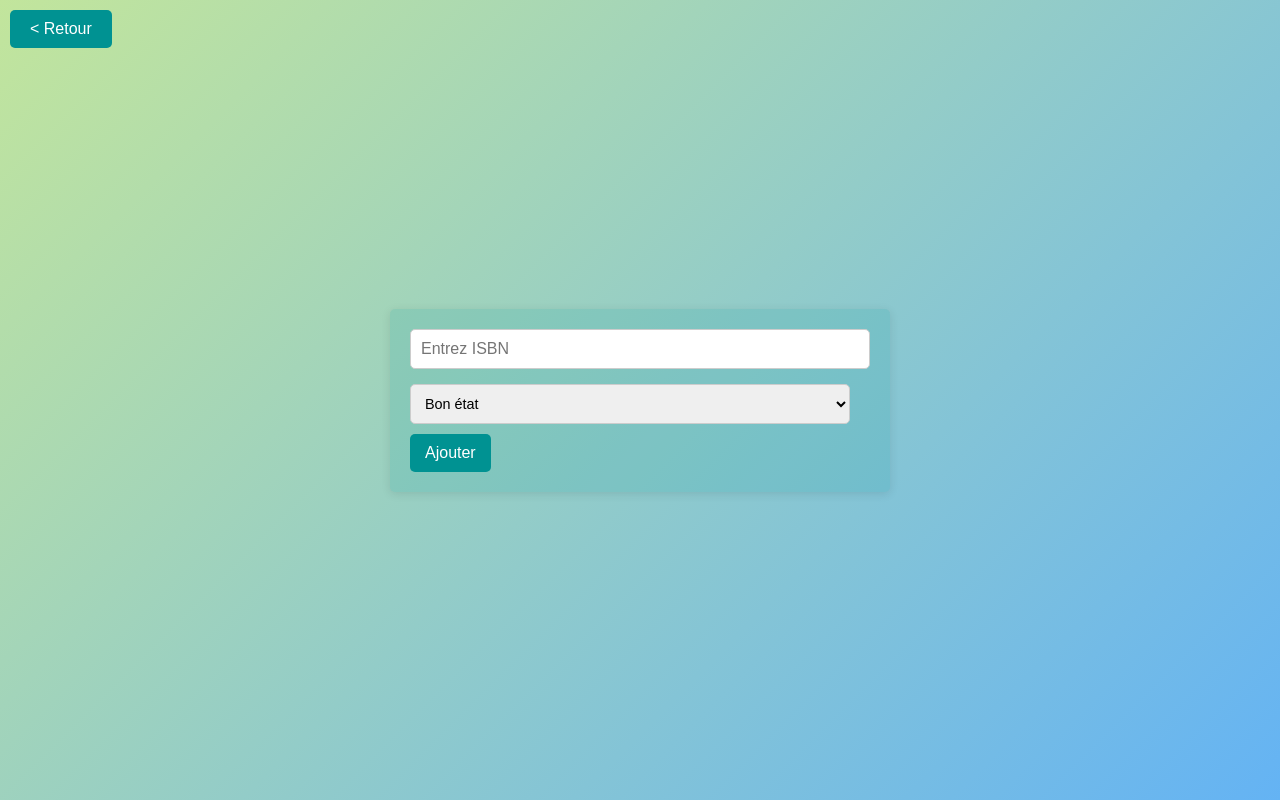
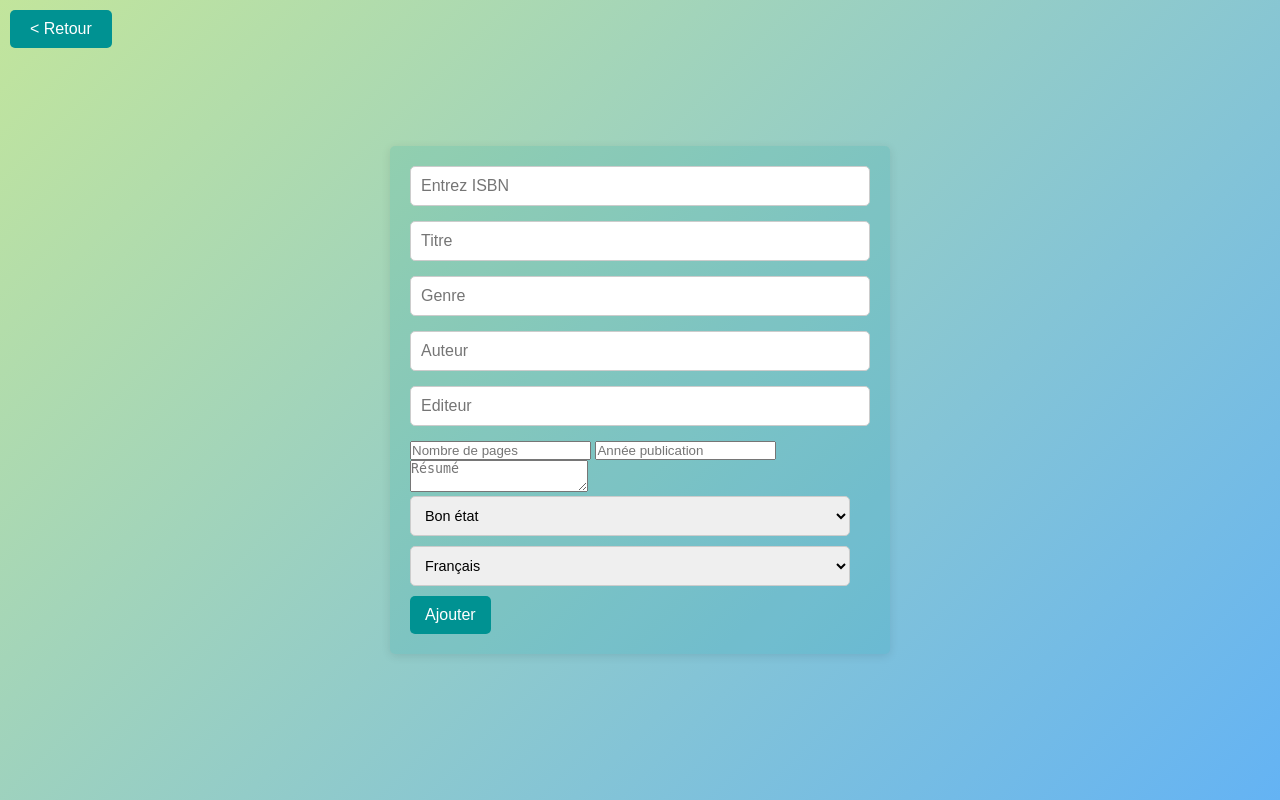
Before and after one commit to Mel-Beth/bibliotheque_baillac, a PHP site: page /scanner/ajout_exemplaire in a window 1280 px wide. Run offline with PHP 8.4, Linux system fonts and the light colour scheme; the visitor is signed in with stand-in values (Sample User, id 1); data that the repository does not hold is empty; some libraries are stand-ins or nearby versions.

Commit message:
on peut ajoute le livre avec son detail dans bdd

```diff
--- a/app/controllers/ScannerController.php
+++ b/app/controllers/ScannerController.php
@@ -54,13 +54,18 @@ class ScannerController {
             return "Une erreur est survenue lors du renouvellement de l'emprunt.";
         }
     }
-    public function ajoutExemplaire($qrCode, $etat, $isbn) {
+    public function ajoutExemplaire($qrCode, $etat, $isbn, $titre, $genre, $auteur, $editeur, $nombre_de_pages, $annee_publication, $resume, $langue, $chemin_img) {
+        // Appel à la méthode du modèle pour ajouter le livre et l'exemplaire avec tous les détails
+        try {
+            $result = $this->scannerModel->ajouterLivreEtExemplaire($isbn, $annee_publication, $resume, $nombre_de_pages, $langue, $chemin_img, $qrCode, $etat, $titre, $genre, $auteur, $editeur);
 
-        $result = $this->scannerModel->ajoutExemplaire($qrCode, $etat, $isbn);
-        if ($result) {
-            return "L'exemplaire a été ajouté avec succès.";
-        } else {
-            return "Une erreur est survenue.";
+            if ($result) {
+                return "L'exemplaire a été ajouté avec succès.";
+            } else {
+                return "Une erreur est survenue.";
+            }
+        } catch (Exception $e) {
+            return "Une erreur est survenue : " . $e->getMessage();
         }
     }
 
--- a/app/models/Scanner.php
+++ b/app/models/Scanner.php
@@ -101,13 +101,44 @@ class Scanner {
 
         return $stmt->rowCount();
     }
-    public function ajoutExemplaire($qrCode, $etat, $isbn) {
-        $query = "INSERT INTO exemplaires (id_exemplaire, etat, isbn) VALUES (:qr_code, :etat, :isbn)";
-        $stmt = $this->db->prepare($query);
-        $stmt->bindParam(':qr_code', $qrCode, PDO::PARAM_STR);
-        $stmt->bindParam(':etat', $etat, PDO::PARAM_STR);
-        $stmt->bindParam(':isbn', $isbn, PDO::PARAM_STR);
-        $stmt->execute();
-        return $stmt->rowCount();
+    public function ajouterLivreEtExemplaire($isbn, $annee_publication, $resume, $nombre_de_pages, $langue, $chemin_img, $qrCode, $etat, $titre, $genre, $auteur, $editeur) {
+        try {
+            // Démarre une transaction
+            $this->db->beginTransaction();
+
+            // Ajout du livre dans la table livres
+            $queryLivre = "INSERT INTO livres (isbn, annee_publication, resume, nombre_de_pages, langue, chemin_img, titre, genre, auteur, editeur)
+                           VALUES (:isbn, :annee_publication, :resume, :nombre_de_pages, :langue, :chemin_img, :titre, :genre, :auteur, :editeur)";
+            $stmtLivre = $this->db->prepare($queryLivre);
+            $stmtLivre->bindParam(':isbn', $isbn, PDO::PARAM_STR);
+            $stmtLivre->bindParam(':annee_publication', $annee_publication, PDO::PARAM_INT);
+            $stmtLivre->bindParam(':resume', $resume, PDO::PARAM_STR);
+            $stmtLivre->bindParam(':nombre_de_pages', $nombre_de_pages, PDO::PARAM_INT);
+            $stmtLivre->bindParam(':langue', $langue, PDO::PARAM_STR);
+            $stmtLivre->bindParam(':chemin_img', $chemin_img, PDO::PARAM_STR);
+            $stmtLivre->bindParam(':titre', $titre, PDO::PARAM_STR);
+            $stmtLivre->bindParam(':genre', $genre, PDO::PARAM_STR);
+            $stmtLivre->bindParam(':auteur', $auteur, PDO::PARAM_STR);
+            $stmtLivre->bindParam(':editeur', $editeur, PDO::PARAM_STR);
+            $stmtLivre->execute();
+
+            // Ajout de l'exemplaire dans la table exemplaires
+            $queryExemplaire = "INSERT INTO exemplaires (id_exemplaire, etat, isbn) VALUES (:qr_code, :etat, :isbn)";
+            $stmtExemplaire = $this->db->prepare($queryExemplaire);
+            $stmtExemplaire->bindParam(':qr_code', $qrCode, PDO::PARAM_STR);
+            $stmtExemplaire->bindParam(':etat', $etat, PDO::PARAM_STR);
+            $stmtExemplaire->bindParam(':isbn', $isbn, PDO::PARAM_STR);
+
+            $stmtExemplaire->execute();
+
+            // Valide la transaction
+            $this->db->commit();
+            return true;
+        } catch (Exception $e) {
+            // En cas d'erreur, annule la transaction
+            $this->db->rollBack();
+            throw $e;
+        }
     }
+
 }
--- a/app/views/scanner/ajout_exemplaire.php
+++ b/app/views/scanner/ajout_exemplaire.php
@@ -7,7 +7,7 @@
 
 <body class="emprunter-page">
 <div class="fixed-button">
-    <button ><a href="scanner">< Retour</a></button>
+    <button><a href="scanner">< Retour</a></button>
 </div>
 <?php
 $scannerModel = new Scanner($pdo);
@@ -18,20 +18,43 @@ if ($_SERVER['REQUEST_METHOD'] === 'POST') {
     if (isset($_POST['qrCode']) && !empty($_POST['qrCode'])) {
         $qrCode = $_POST['qrCode'];
 
-        if (isset($_POST['etat']) && isset($_POST['isbn'])) {
-            $etat = $_POST['etat'];
-            $isbn = $_POST['isbn'];
-            $message = $scannerController->ajoutExemplaire($qrCode, $etat, $isbn);
-            echo "<p>" . $message . "</p>";
+        // Récupération de toutes les variables du formulaire
+        $etat = $_POST['etat'] ?? null;
+        $isbn = $_POST['isbn'] ?? null;
+        $titre = $_POST['titre'] ?? null;
+        $genre = $_POST['genre'] ?? null;
+        $auteur = $_POST['auteur'] ?? null;
+        $editeur = $_POST['editeur'] ?? null;
+        $nombre_de_pages = $_POST['nombre_de_pages'] ?? null;
+        $annee_publication = $_POST['annee_publication'] ?? null;
+        $resume = $_POST['resume'] ?? null;
+        $langue = $_POST['langue'] ?? null;
+        $chemin_img = '';
+
+        // Appel de la méthode ajoutExemplaire avec toutes les variables
+        if (isset($etat) && isset($isbn) && isset($qrCode) && isset($titre) && isset($genre) && isset($auteur) && isset($editeur) && isset($nombre_de_pages) && isset($annee_publication) && isset($resume) && isset($langue)) {
+            // Appel de la méthode ajoutExemplaire avec tous les paramètres requis
+            $message = $scannerController->ajoutExemplaire($qrCode, $etat, $isbn, $titre, $genre, $auteur, $editeur, $nombre_de_pages, $annee_publication, $resume, $langue, $chemin_img);
+            echo "<p>" . htmlspecialchars($message) . "</p>"; // Sécurisation de l'affichage
+        } else {
+            echo "<p>Veuillez remplir tous les champs requis.</p>"; // Message d'erreur si des champs sont manquants
         }
     }
 }
 ?>
 
 <form method='post' action=''>
+    <input type='hidden' name='qrCode' value="<?= htmlspecialchars($qrCode ?? '') ?>">
+    <input type='text' name='isbn' placeholder="Entrez ISBN" required>
+    <input type='text' name='titre' placeholder="Titre" required>
+    <input type='text' name='genre' placeholder="Genre">
+    <input type='text' name='auteur' placeholder="Auteur">
+    <input type='text' name='editeur' placeholder="Editeur">
 
-    <input type='hidden' name='qrCode' value="<?= $qrCode ?>">
-    <input type='text' name='isbn' placeholder="Entrez ISBN" required>
+    <input type="number" name="nombre_de_pages" placeholder="Nombre de pages">
+    <input type="number" name="annee_publication" placeholder="Année publication">
+
+    <textarea id="resume" name="resume" placeholder="Résumé"></textarea>
 
     <select name="etat">
         <option value="Bon état">Bon état</option>
@@ -39,9 +62,15 @@ if ($_SERVER['REQUEST_METHOD'] === 'POST') {
         <option value="Mauvais état">Mauvais état</option>
     </select>
 
+    <select name="langue">
+        <option value="Français">Français</option>
+        <option value="Anglais">Anglais</option>
+        <option value="Espagnol">Espagnol</option>
+        <option value="Allemand">Allemand</option>
+        <option value="Italien">Italien</option>
+    </select>
 
     <button type='submit'>Ajouter</button>
-
 </form>
 
 </body>
```
